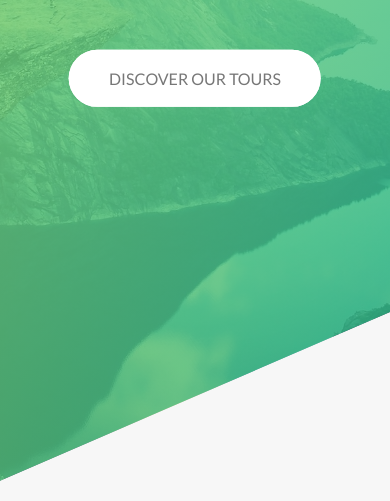
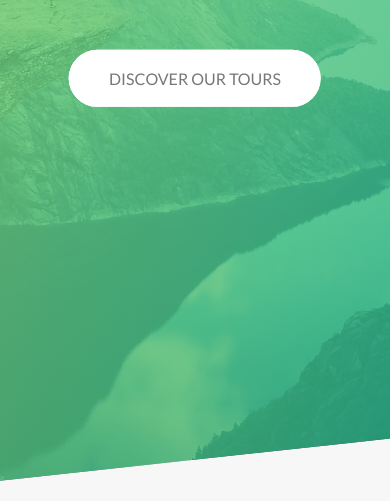
Before and after one commit to Saurav-98/Natours-Landing-Page-Design, a website built with Vite: page index.html in a window 390 px wide. Shown: the part 321-822 px from the top of the page. Built offline with nearby package versions, Linux system fonts and the light colour scheme.

Commit message:
arranged complete responsiveness for the website

```diff
--- a/sass/layouts/_header.scss
+++ b/sass/layouts/_header.scss
@@ -11,6 +11,12 @@
   clip-path: polygon(0% 0%, 0% 100%, 100% 75vh, 100% 0%);
   position: relative;
 
+  @include respond(tab-port) {
+    clip-path: polygon(0% 0%, 0% 100%, 100% 85vh, 100% 0%);
+  }
+  @include respond(phone) {
+    clip-path: polygon(0% 0%, 0% 100%, 100% 90vh, 100% 0%);
+  }
   &__logo-box {
     position: absolute;
     top: 2.5rem;
--- a/sass/layouts/_nav.scss
+++ b/sass/layouts/_nav.scss
@@ -24,7 +24,7 @@
     }
     @include respond(phone) {
       top: 2rem;
-      right: 5rem;
+      right: 2rem;
       width: 3rem;
       height: 3rem;
     }
@@ -51,7 +51,7 @@
 
     @include respond(phone) {
       top: 2.5rem;
-      right: 5.5rem;
+      right: 2.5rem;
       width: 1.5rem;
       height: 1.5rem;
     }
--- a/sass/layouts/_popup.scss
+++ b/sass/layouts/_popup.scss
@@ -15,7 +15,7 @@
 
   &__content {
     width: 75%;
-    height: max-content;
+    height: auto;
     background-color: $color-white;
     position: absolute;
     top: 50%;
@@ -32,10 +32,17 @@
   }
   &__left {
     width: 33.3333%;
+    @include respond(tab-land) {
+      display: none;
+    }
   }
   &__right {
     width: 66.666667%;
-    padding: 3rem 4rem;
+    padding: 1rem;
+    @include respond(tab-land) {
+      padding: 2rem;
+      width: 100%;
+    }
   }
 
   &__img {
@@ -50,6 +57,10 @@
     column-gap: 3rem;
     column-rule: 2px solid $color-primary;
     hyphens: auto;
+    @include respond(tab-land) {
+      column-count: 1;
+      column-rule: none;
+    }
   }
 
   &__close {
```
Also changed, not shown: css/style.css, 1 other file.
